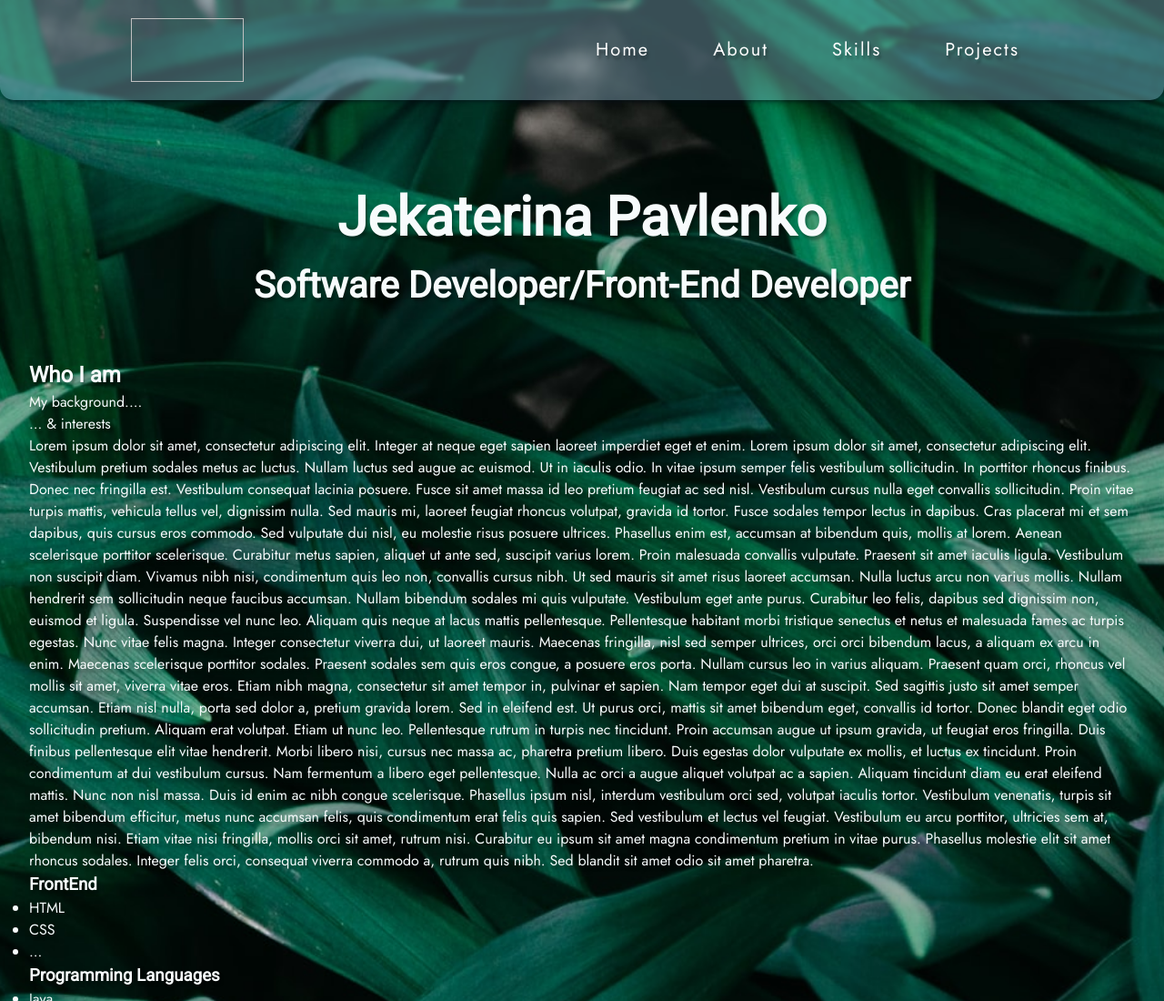
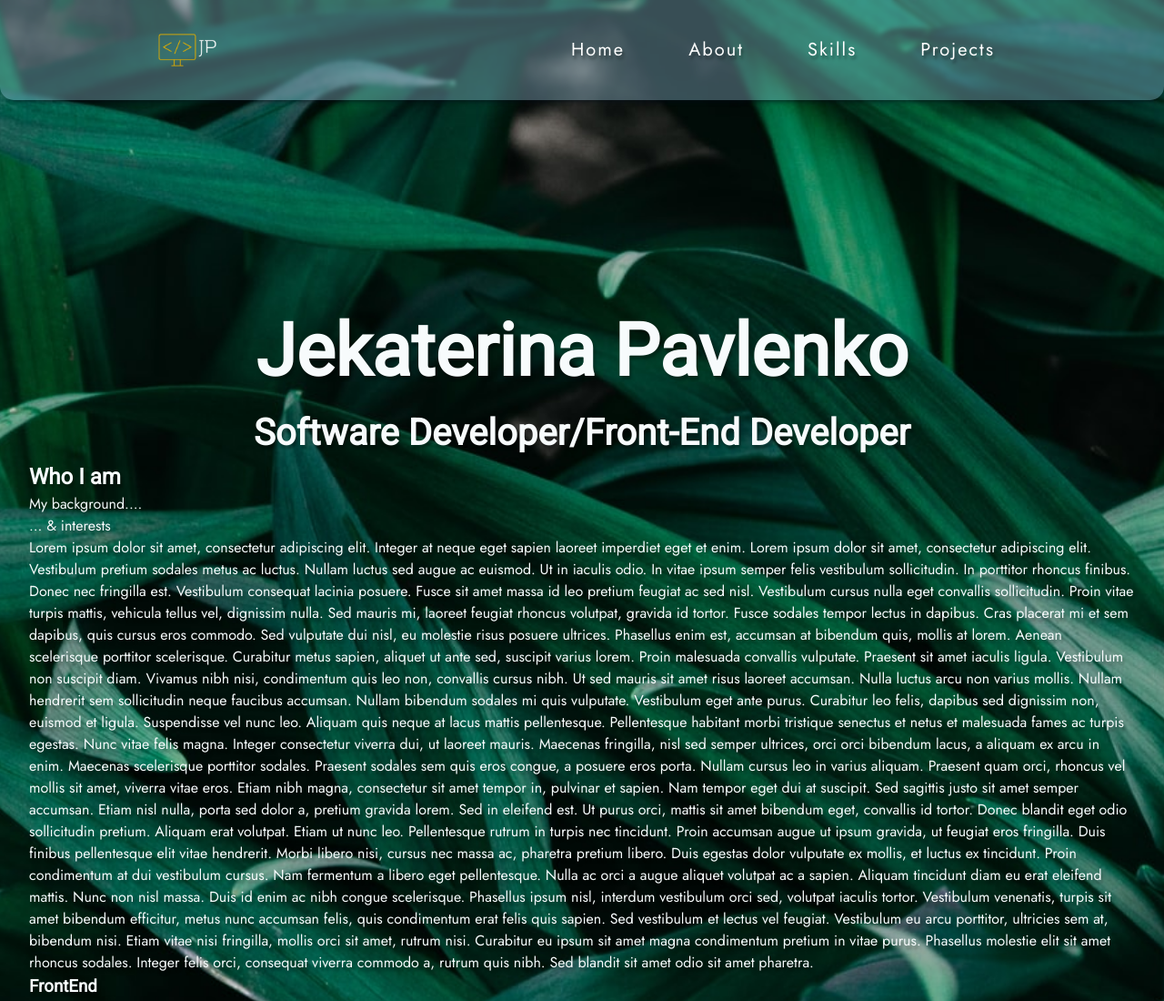
Before and after one commit to katpav/Portfolio, a plain HTML site: page index.html in a window 1280 px wide. Shown: the top 1100 px of the page at 91% size. Drawn offline with Linux system fonts and the light colour scheme.

Commit message:
logo adding

```diff
--- a/index.html
+++ b/index.html
@@ -11,7 +11,7 @@
     <body>
         <header>
             <!--logo-->
-            <img>
+            <img src="images/fav_200x200.png">
             <nav>
                 <ul>
                     <li><a href="#">Home</a></li>
--- a/styles.css
+++ b/styles.css
@@ -61,7 +61,7 @@ main {
 }
 
 header img {
-  width: 10%;
+  width: 70px;
   margin-right: 30%;
 }
 
@@ -89,8 +89,8 @@ nav ul li a, footer ul li a{
 }
 
 a:hover {
-  color:  rgb(160, 208, 236, 0.75);
-  text-decoration: underline  rgb(160, 208, 236, 0.75) 1px;
+  color:  rgba(243, 221, 18, 0.7);
+  text-decoration: underline  rgba(243, 221, 18, 0.7) 1px;
   text-underline-offset: 40%;
 }
 
@@ -104,11 +104,11 @@ h2 {
 
 #home {
   text-align: center;
-  margin: 50px;
+  margin-top: 15%;
 }
 
 #home h1 {
-  font-size: 60px;
+  font-size: 80px;
 }
 
 #home h2 {
```
Also changed, not shown: images/fav_200x200.png (added).
